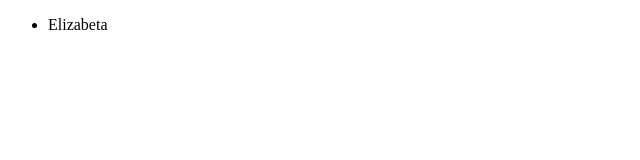
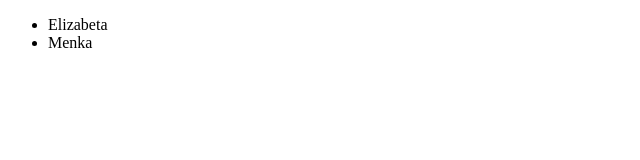
Before and after one commit to Elizabeta-Kostoska/Vezba01, a plain HTML site: page index.html in a window 1280 px wide. Shown: the full height of the page, 0-640 px from the left. Drawn offline with Linux system fonts and the light colour scheme.

Commit message:
Menka name added

```diff
--- a/index.html
+++ b/index.html
@@ -8,6 +8,7 @@
   <body>
     <ul>
       <li>Elizabeta</li>
+      <li>Menka</li>
     </ul>
   </body>
 </html>
```
